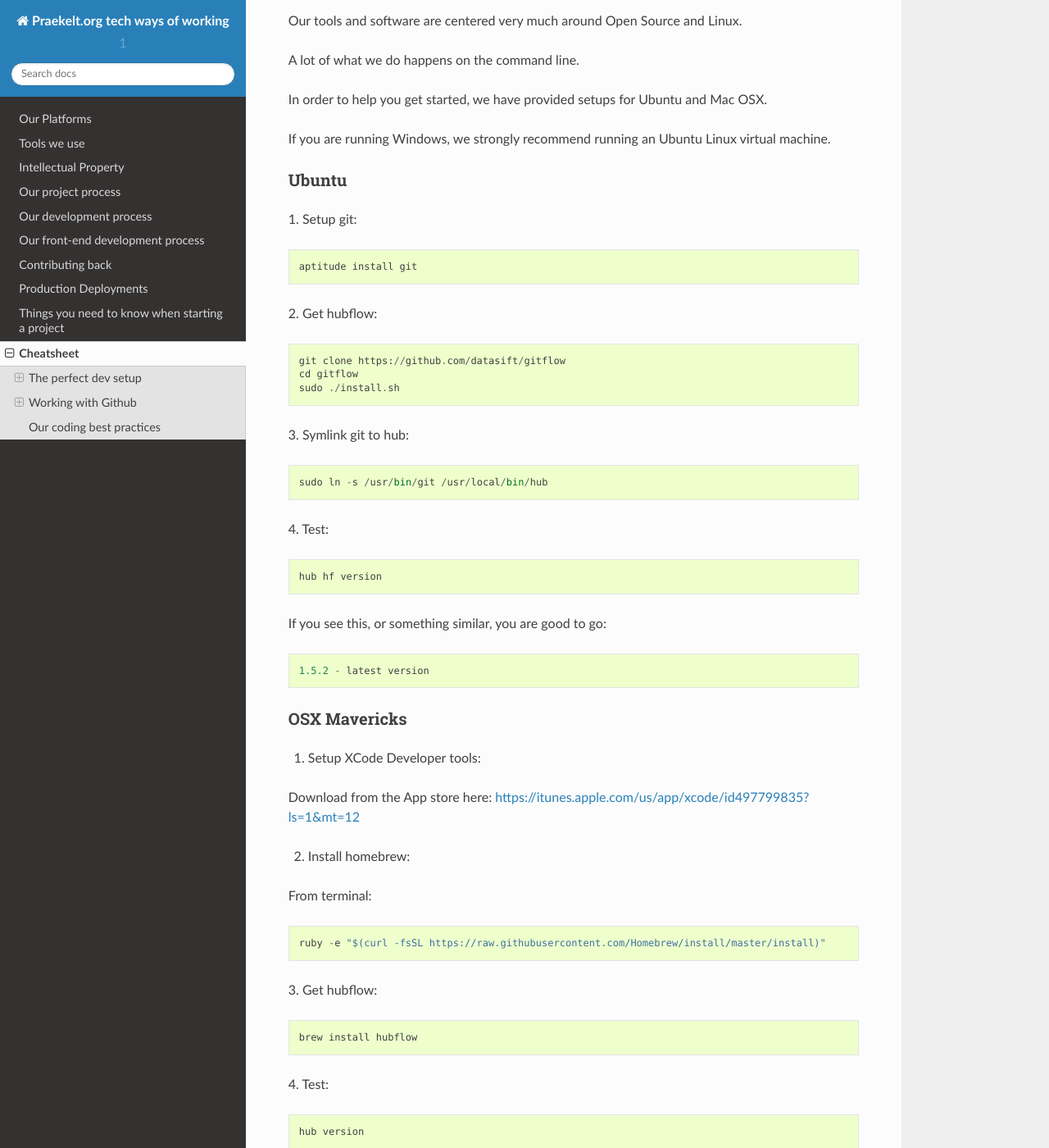
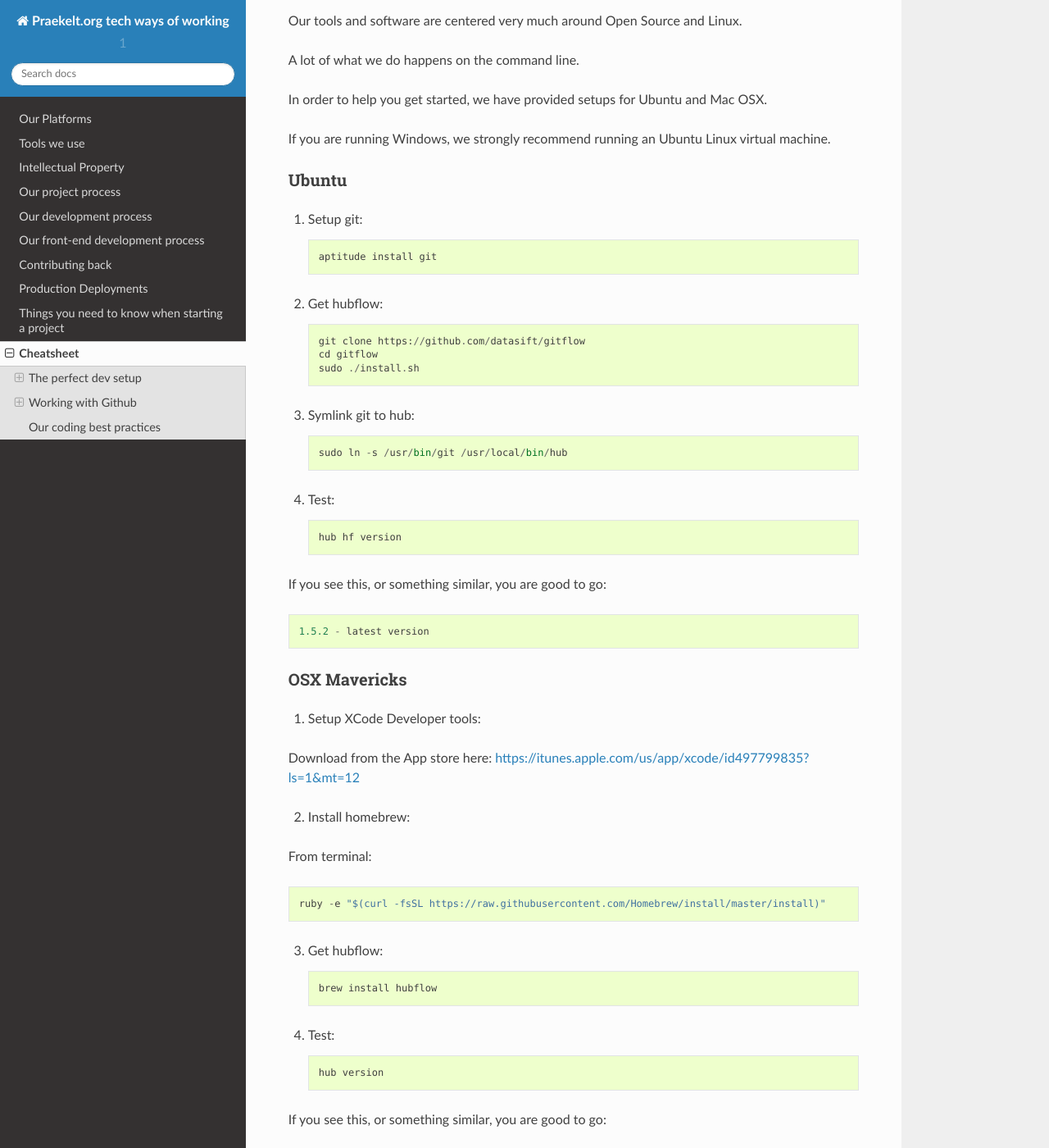
Before and after one commit to praekeltfoundation/ways-of-working, a Sphinx documentation site: the page built from docs/cheatsheet.rst, in a window 1280 px wide and 1400 px high, scrolled down 322 px. Shown: the whole window at 82% size. Built offline with Sphinx 7.4.7 and the Read the Docs theme 2.0.0, drawn with Linux system fonts in a browser that asks for light colours; some of the changed text lies outside the part shown.

Commit message:
Fix Sphinx warnings

```diff
--- a/docs/cheatsheet.rst
+++ b/docs/cheatsheet.rst
@@ -23,27 +23,27 @@
 Ubuntu
 ******
 
-1. Setup git:
-::
-  aptitude install git
+1. Setup git::
 
-2. Get hubflow:
-::
-  git clone https://github.com/datasift/gitflow
-  cd gitflow
-  sudo ./install.sh
+    aptitude install git
 
-3. Symlink git to hub:
-::
-  sudo ln -s /usr/bin/git /usr/local/bin/hub
+2. Get hubflow::
 
-4. Test:
-::
-  hub hf version
+    git clone https://github.com/datasift/gitflow
+    cd gitflow
+    sudo ./install.sh
 
-If you see this, or something similar, you are good to go:
-::
-  1.5.2 - latest version
+3. Symlink git to hub::
+
+    sudo ln -s /usr/bin/git /usr/local/bin/hub
+
+4. Test::
+
+    hub hf version
+
+If you see this, or something similar, you are good to go::
+
+    1.5.2 - latest version
 
 
 OSX Mavericks
@@ -55,22 +55,22 @@
 
 2. Install homebrew:
 
-From terminal:
-::
-  ruby -e "$(curl -fsSL https://raw.githubusercontent.com/Homebrew/install/master/install)"
+From terminal::
 
-3. Get hubflow:
-::
-  brew install hubflow
+    ruby -e "$(curl -fsSL https://raw.githubusercontent.com/Homebrew/install/master/install)"
 
-4. Test:
-::
-  hub version
+3. Get hubflow::
 
-If you see this, or something similar, you are good to go:
-::
-  git version 2.4.9 (Apple Git-60)
-  hub version 2.2.2
+    brew install hubflow
+
+4. Test::
+
+    hub version
+
+If you see this, or something similar, you are good to go::
+
+    git version 2.4.9 (Apple Git-60)
+    hub version 2.2.2
 
 Working with Github
 ###################
@@ -82,38 +82,38 @@
 
 Your next steps are to get it onto your local machine and initialize it for use with hubflow.
 ::
-  git clone
-  hub hf init
 
-Example with that:
-::
+    git clone
+    hub hf init
 
-  $ hub clone praekelt/ways-of-working
-  Cloning into 'ways-of-working'...
-  remote: Counting objects: 290, done.
-  remote: Total 290 (delta 0), reused 0 (delta 0), pack-reused 290
-  Receiving objects: 100% (290/290), 48.84 KiB | 71.00 KiB/s, done.
-  Resolving deltas: 100% (184/184), done.
-  Checking connectivity... done.
-  $ cd ways-of-working/
-  ways-of-working $ hub hf init
-  Using default branch names.
+Example with that::
 
-  Which branch should be used for tracking production releases?
-     - develop
-  Branch name for production releases: [master]
+    $ hub clone praekelt/ways-of-working
+    Cloning into 'ways-of-working'...
+    remote: Counting objects: 290, done.
+    remote: Total 290 (delta 0), reused 0 (delta 0), pack-reused 290
+    Receiving objects: 100% (290/290), 48.84 KiB | 71.00 KiB/s, done.
+    Resolving deltas: 100% (184/184), done.
+    Checking connectivity... done.
+    $ cd ways-of-working/
+    ways-of-working $ hub hf init
+    Using default branch names.
 
-  Which branch should be used for integration of the "next release"?
-     - develop
-  Branch name for "next release" development: [develop]
+    Which branch should be used for tracking production releases?
+       - develop
+    Branch name for production releases: [master]
 
-  How to name your supporting branch prefixes?
-  Feature branches? [feature/]
-  Release branches? [release/]
-  Hotfix branches? [hotfix/]
-  Support branches? [support/]
-  Version tag prefix? []
-  $
+    Which branch should be used for integration of the "next release"?
+       - develop
+    Branch name for "next release" development: [develop]
+
+    How to name your supporting branch prefixes?
+    Feature branches? [feature/]
+    Release branches? [release/]
+    Hotfix branches? [hotfix/]
+    Support branches? [support/]
+    Version tag prefix? []
+    $
 
 This project is now ready for use with Praekelt's ways of working.
 
@@ -126,12 +126,14 @@
 
 1. Create an issue on github.
 ::
-  hub issue create
-  <enter text>
 
-2. Start a new feature with hubflow named: :code:`issue-<issue # you created in step 1>-<description of work>`
+    hub issue create
+    <enter text>
+
+2. Start a new feature with hubflow named :code:`issue-<issue # you created in step 1>-<description of work>`
 ::
-  hub hf feature start issue-1-going-to-write-some-code
+
+    hub hf feature start issue-1-going-to-write-some-code
 
 3. Write code
 
@@ -139,15 +141,19 @@
 
 4. Commit it
 ::
-  hub commit -a -m "hey look, real work!"
+
+    hub commit -a -m "hey look, real work!"
 
 5. Push it back up to github
 ::
-  hub push
+
+    hub push
 
 6. Convert the issue into a Pull Request
 ::
-  hub pull-request -b develop -i 1
+
+    hub pull-request -b develop -i 1
+
 7. Get it tested (automatically #thanks-travis-ci), reviewed and +1'ed
 
 .. image:: images/pull_request_approval.png
@@ -160,7 +166,8 @@
 
 9. Finish the feature
 ::
-  hub hf feature finish
+
+    hub hf feature finish
 
 10. Rinse and repeat
 
@@ -171,10 +178,10 @@
 
 Before you can merge your code in you will have to merge develop into your branch.
 
-Do this:
-::
-  hub merge develop
-  hub merge push
+Do this::
+
+    hub merge develop
+    hub merge push
 
 This then merges develop into your feature branch and pushes it back to github.
 
```
